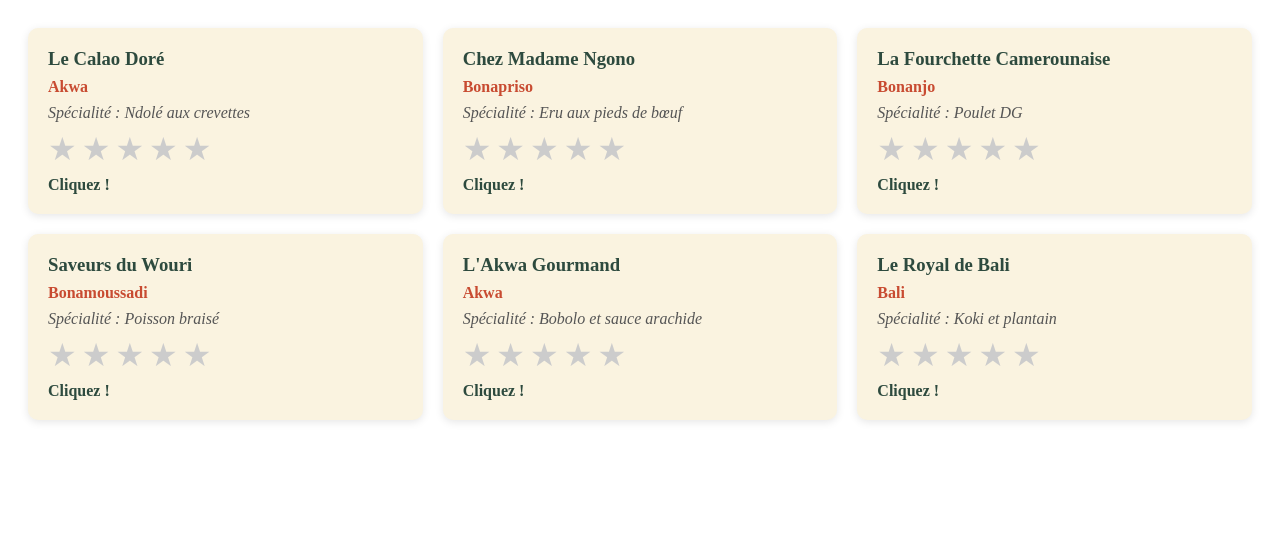
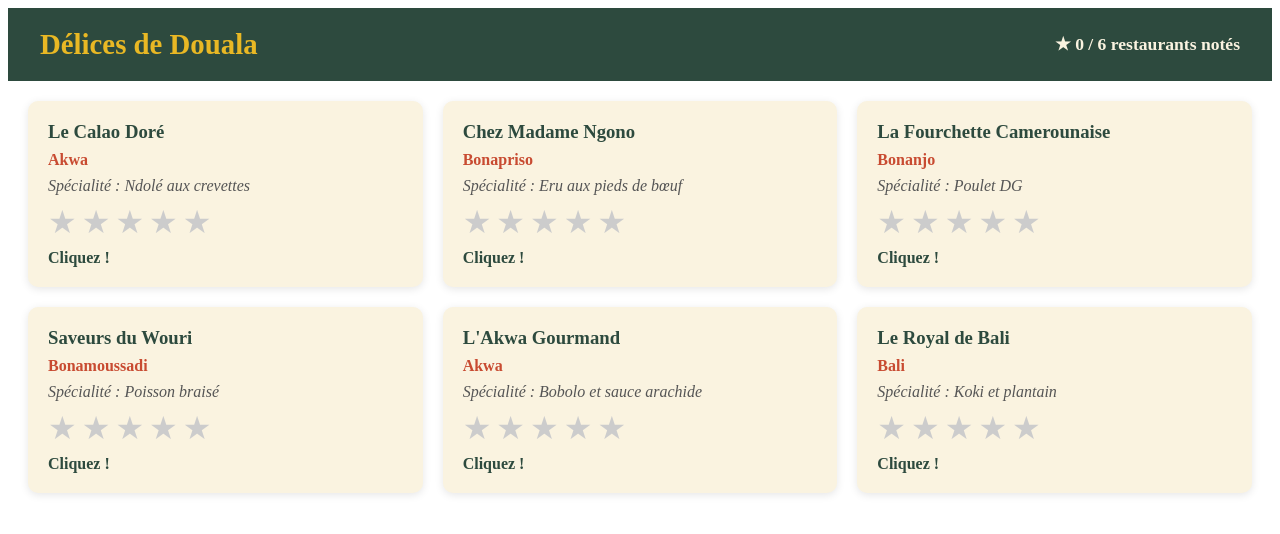
Before and after one commit to ChristelaMba/delices-de-douala-tp, an Angular app: page / in a window 1280 px wide. Shown: the top 534 px of the page. Built offline with nearby package versions, Linux system fonts and the light colour scheme.

Commit message:
feat(header): header avec titre et compteur de restaurants notes

```diff
--- a/src/app/app.html
+++ b/src/app/app.html
@@ -1 +1,2 @@
+<app-header></app-header>
 <app-restaurant-list [restaurants]="restaurants()"></app-restaurant-list>
--- a/src/app/app.ts
+++ b/src/app/app.ts
@@ -3,6 +3,7 @@ import { RouterOutlet } from '@angular/router';
 import { StarRating } from "./components/star-rating/star-rating";
 import { RestaurantCard } from "./components/restaurant-card/restaurant-card";
 import { RestaurantList } from './components/restaurant-list/restaurant-list';
+import { Header } from "./components/header/header";
 
 interface Restaurant {
   id: number;
@@ -14,7 +15,7 @@ interface Restaurant {
 
 @Component({
   selector: 'app-root',
-  imports: [RouterOutlet, StarRating, RestaurantCard, RestaurantList],
+  imports: [RouterOutlet, StarRating, RestaurantCard, RestaurantList, Header],
   templateUrl: './app.html',
   styleUrl: './app.css'
 })
--- a/src/app/components/header/header.css
+++ b/src/app/components/header/header.css
@@ -0,0 +1,27 @@
+.header {
+    background-color: #2D4A3E;
+    padding: 20px;
+    position: sticky;
+    top: 0;
+    z-index: 100;
+}
+
+.header-content {
+    max-width: 1200px;
+    margin: 0 auto;
+    display: flex;
+    justify-content: space-between;
+    align-items: center;
+}
+
+.title {
+    color: #E9B824;
+    margin: 0;
+    font-size: 1.8rem;
+}
+
+.counter {
+    color: #FAF3E0;
+    font-size: 1.1rem;
+    font-weight: bold;
+}
--- a/src/app/components/header/header.html
+++ b/src/app/components/header/header.html
@@ -1 +1,8 @@
-<p>header works!</p>
+<header class="header">
+    <div class="header-content">
+        <h1 class="title">Délices de Douala</h1>
+        <div class="counter">
+            ★ {{ ratedCount() }} / 6 restaurants notés
+        </div>
+    </div>
+</header>
--- a/src/app/components/header/header.ts
+++ b/src/app/components/header/header.ts
@@ -1,4 +1,4 @@
-import { Component } from '@angular/core';
+import { Component, input } from '@angular/core';
 
 @Component({
   selector: 'app-header',
@@ -6,4 +6,6 @@ import { Component } from '@angular/core';
   templateUrl: './header.html',
   styleUrl: './header.css',
 })
-export class Header {}
+export class Header {
+  ratedCount = input<number>(0);
+}
```
